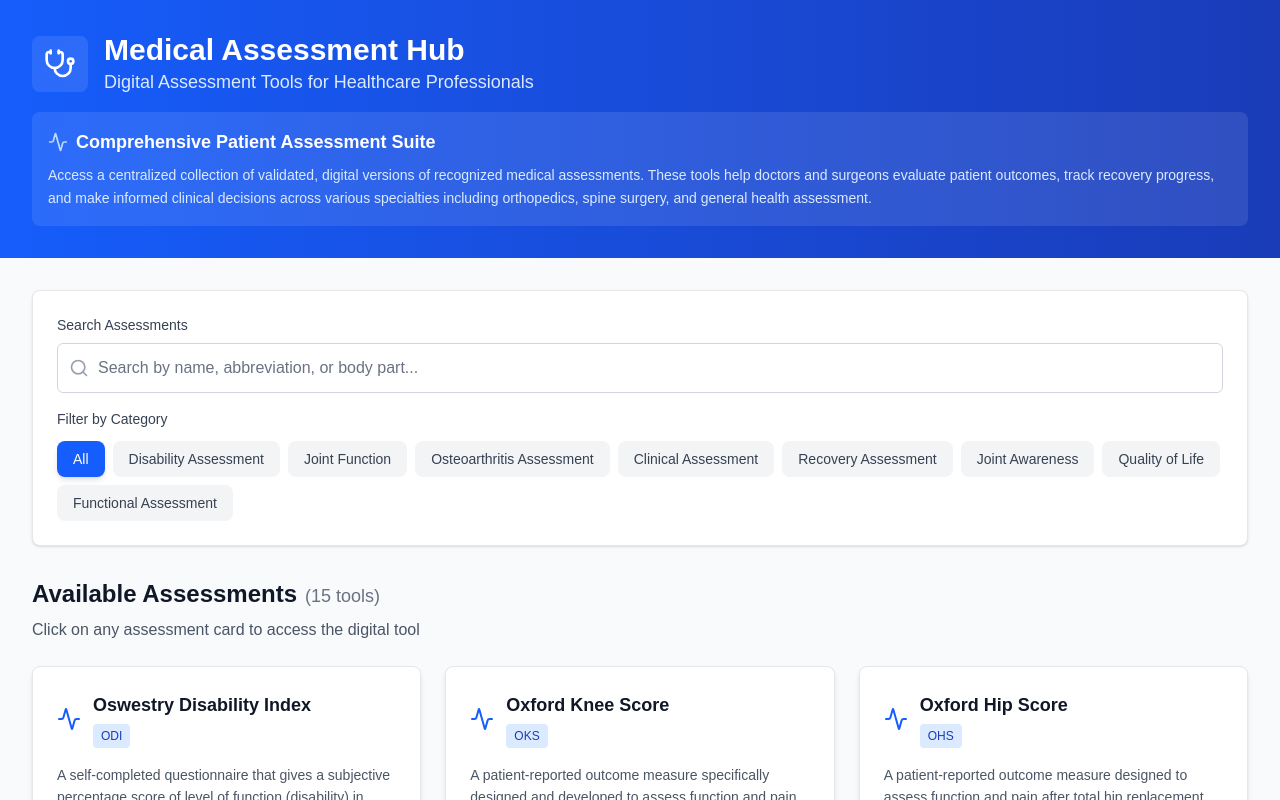
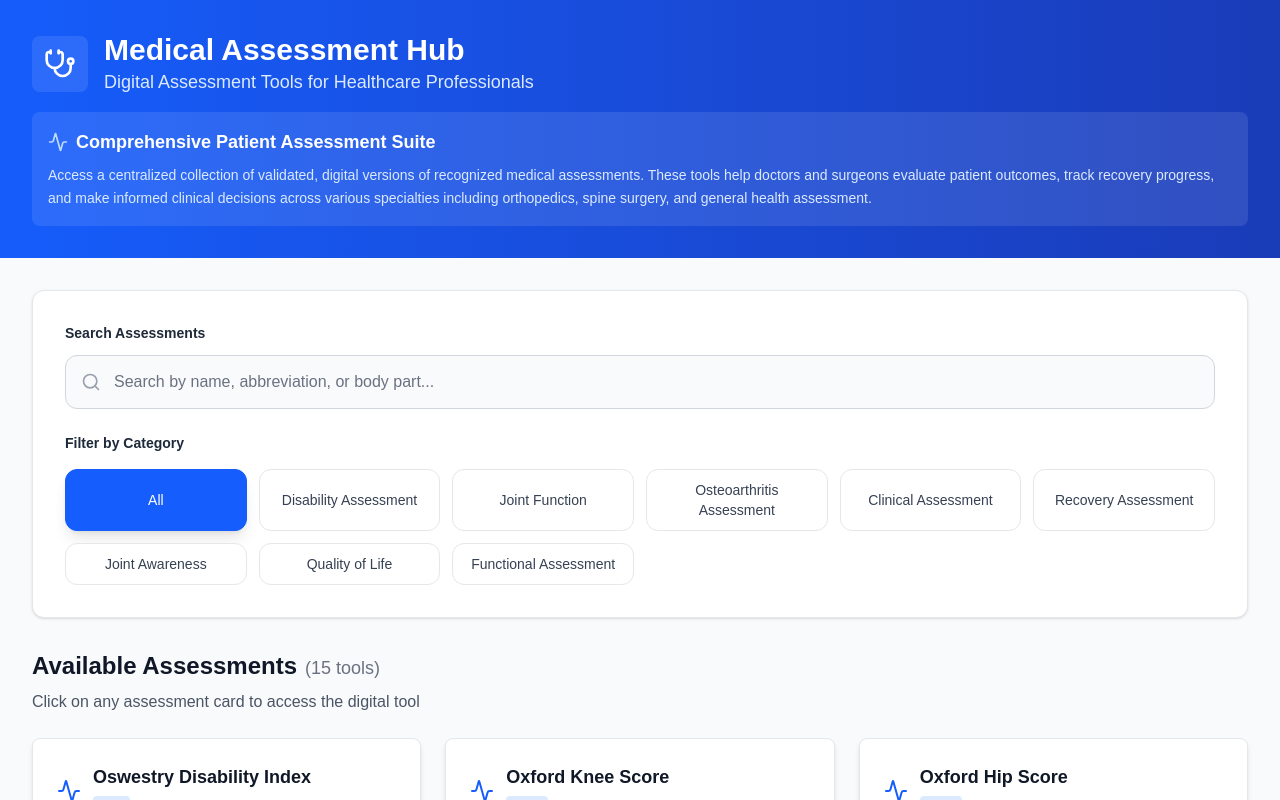
Before and after one commit to radion-x/surgical-prom-hub, a Next.js app: page / in a window 1280 px wide. Shown: the top 800 px of the page. Built offline with nearby package versions, Linux system fonts and the light colour scheme.

Commit message:
made filter look better

```diff
--- a/src/components/FilterBar.tsx
+++ b/src/components/FilterBar.tsx
@@ -16,15 +16,15 @@ export default function FilterBar({
   onSearchChange,
 }: FilterBarProps) {
   return (
-    <div className="bg-white rounded-lg shadow-sm border border-gray-200 p-6 mb-8">
-      <div className="space-y-4">
+    <div className="bg-white rounded-xl shadow-sm border border-gray-200 p-8 mb-8">
+      <div className="space-y-6">
         {/* Search Section */}
         <div>
-          <label htmlFor="search" className="block text-sm font-medium text-gray-700 mb-2">
+          <label htmlFor="search" className="block text-sm font-semibold text-gray-800 mb-3">
             Search Assessments
           </label>
           <div className="relative">
-            <div className="absolute inset-y-0 left-0 pl-3 flex items-center pointer-events-none">
+            <div className="absolute inset-y-0 left-0 pl-4 flex items-center pointer-events-none">
               <Search className="h-5 w-5 text-gray-400" />
             </div>
             <input
@@ -33,26 +33,26 @@ export default function FilterBar({
               placeholder="Search by name, abbreviation, or body part..."
               value={searchTerm}
               onChange={(e) => onSearchChange(e.target.value)}
-              className="w-full pl-10 pr-4 py-3 border border-gray-300 rounded-md focus:ring-2 focus:ring-blue-500 focus:border-blue-500 transition-colors placeholder-gray-500 text-gray-900"
+              className="w-full pl-12 pr-4 py-3.5 border border-gray-300 rounded-xl focus:ring-2 focus:ring-blue-500 focus:border-blue-500 transition-all duration-200 placeholder-gray-500 text-gray-900 bg-gray-50 focus:bg-white"
             />
           </div>
         </div>
 
         {/* Category Filter Section */}
         <div>
-          <label className="block text-sm font-medium text-gray-700 mb-3">
+          <label className="block text-sm font-semibold text-gray-800 mb-4">
             Filter by Category
           </label>
-          <div className="flex flex-wrap gap-2">
+          <div className="grid grid-cols-2 sm:grid-cols-3 md:grid-cols-4 lg:grid-cols-5 xl:grid-cols-6 gap-3">
             {categories.map((category) => (
               <button
                 key={category}
                 onClick={() => onCategoryChange(category)}
-                className={`px-4 py-2 text-sm font-medium rounded-lg transition-all duration-200 ${
+                className={`px-4 py-2.5 text-sm font-medium rounded-xl transition-all duration-200 border ${
                   selectedCategory === category
-                    ? 'bg-blue-600 text-white shadow-md hover:bg-blue-700'
-                    : 'bg-gray-100 text-gray-700 hover:bg-gray-200 hover:shadow-sm'
-                }`}
+                    ? 'bg-blue-600 text-white shadow-lg border-blue-600 hover:bg-blue-700 transform hover:scale-105'
+                    : 'bg-white text-gray-700 border-gray-200 hover:bg-blue-50 hover:border-blue-300 hover:text-blue-700 hover:shadow-md'
+                } focus:outline-none focus:ring-2 focus:ring-blue-500 focus:ring-offset-2`}
               >
                 {category}
               </button>
```
